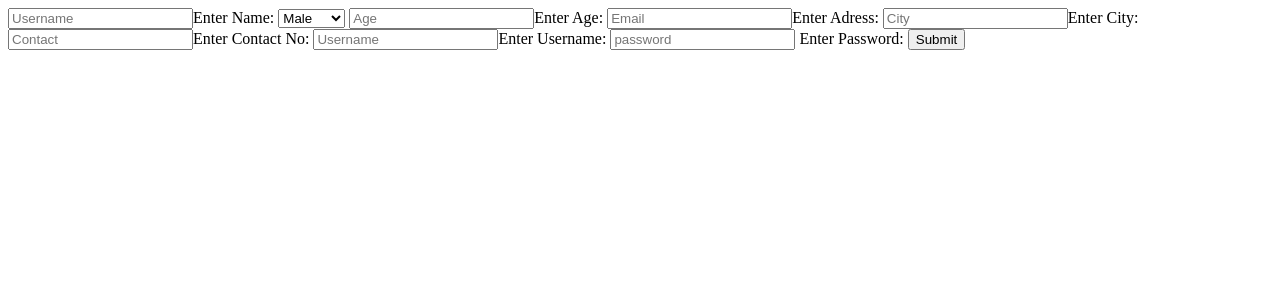
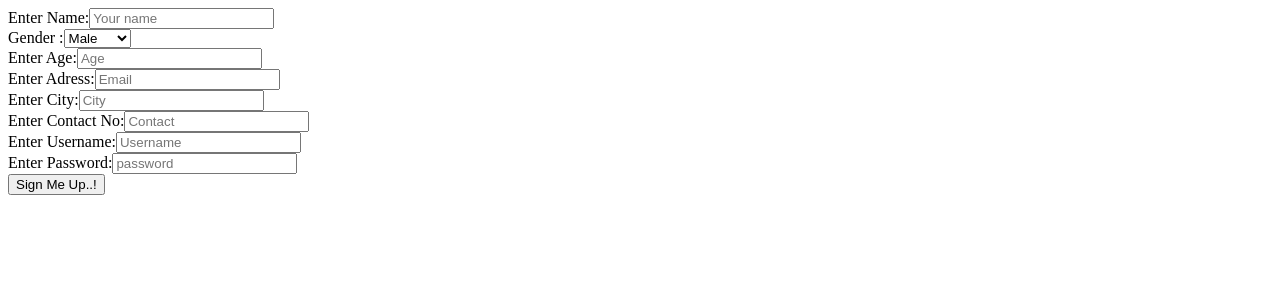
Before and after one commit to jaymodi-ntech/demo2, a Django app: template templates/blog/signup.html in a window 1280 px wide. Shown: the top 300 px of the page. Run offline with Django 3.2, Linux system fonts and the light colour scheme; the template is opened without the code that fills it, so the values that code supplies are empty.

Commit message:
working signup

```diff
--- a/blog/urls.py
+++ b/blog/urls.py
@@ -4,7 +4,7 @@ from django.views.generic import TemplateView
 from blog.views import *
 
 urlpatterns = patterns('',
-    url(r'^login/', TemplateView.as_view(template_name="login.html")),
+    url(r'^login/', TemplateView.as_view(template_name="login.html"), name='Login'),
     # url(r'^login/$', Loginview.as_view),
     url(r'^signup', Signup_view.as_view(), name='signup'),
     # url(r'^signup/$', Signup_view.as_view, name='signup'),
--- a/templates/blog/signup.html
+++ b/templates/blog/signup.html
@@ -6,20 +6,20 @@
 </head>
 <body>
 
-<form action="{% url signup %}" method="post" enctype="multipart/form-data">
+<form action="{% url 'signup' %}" method="post" enctype="multipart/form-data">
 {% csrf_token %}
-    <input type="text" placeholder="Username" name="name" value=""/>Enter Name:
-     <select>
+    Enter Name:<input type="text" placeholder="Your name" name="name" value=""/><br>
+     Gender :<select name="gen">
   <option value="m">Male</option>
   <option value="f">Female</option>
-</select>
-    <input type="text" placeholder="Age" name="age" value=""/>Enter Age:
-    <input type="text" placeholder="Email" name="adress" value=""/>Enter Adress:
-    <input type="text" placeholder="City" name="city" value=""/>Enter City:
-    <input type="text" placeholder="Contact" name="contact" value=""/>Enter Contact No:
-	<input type="text" placeholder="Username" name="username" value=""/>Enter Username:
-    <input type="password" placeholder="password" name="password" value=""/> Enter Password:
-    <input type="submit" name="Login"/>
+</select><br>
+    Enter Age:<input type="text" placeholder="Age" name="age" value=""/> <br>
+    Enter Adress:<input type="text" placeholder="Email" name="adress" value=""/><br>
+    Enter City:<input type="text" placeholder="City" name="city" value=""/><br>
+    Enter Contact No:<input type="text" placeholder="Contact" name="contact" value=""/><br>
+	Enter Username:<input type="text" placeholder="Username" name="username" value=""/><br>
+    Enter Password:<input type="password" placeholder="password" name="password" value=""/><br>
+    <input type="submit" name="Login" value="Sign Me Up..!"/><br>
 </form>
 
 </body>
--- a/templates/blog/welcome.html
+++ b/templates/blog/welcome.html
@@ -5,6 +5,8 @@
     <title></title>
 </head>
 <body>
-
+<h1>You have Completed Signup.</h1>
+<br>
+<h2>Login <a href="{% url 'Login' %}">Here</a></h2>
 </body>
 </html>
```
Also changed, not shown: blog/models.py (+4 -4 lines), blog/views.py (+6 -5 lines), 3 other files.
